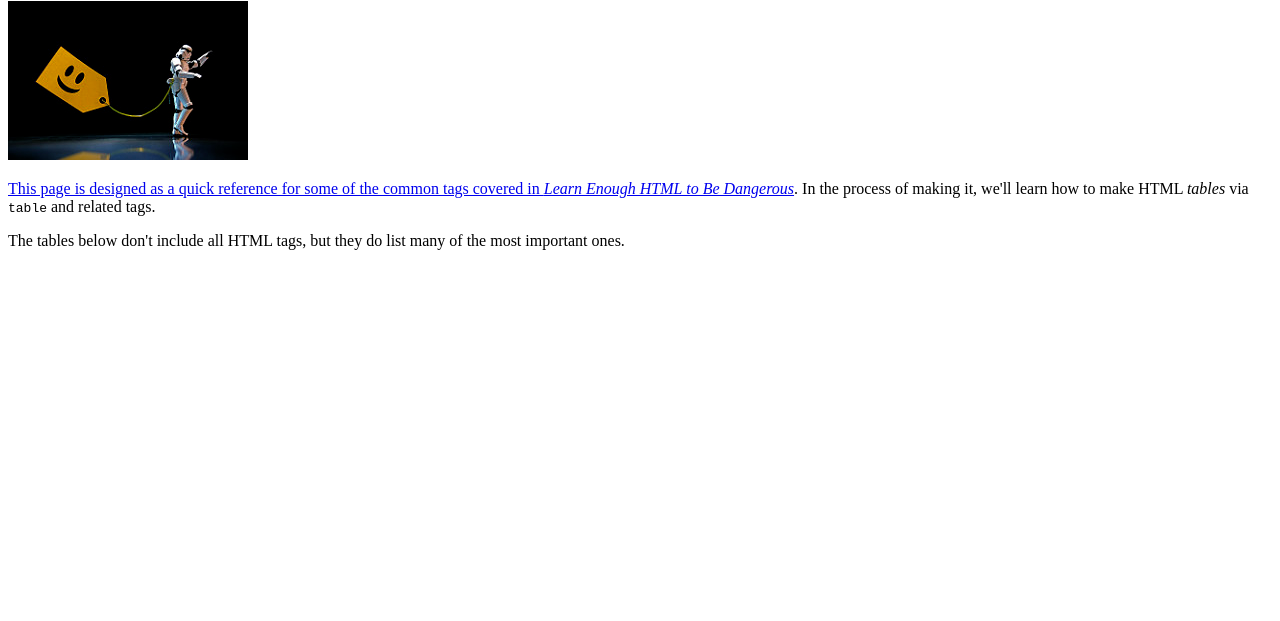
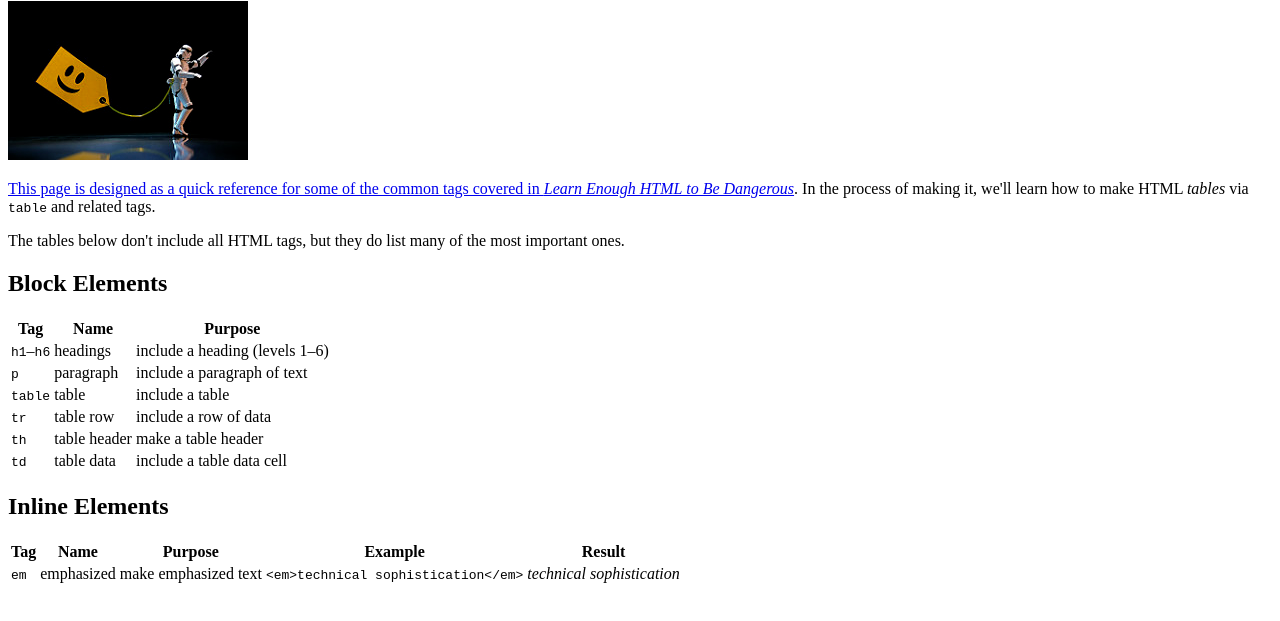
Before and after one commit to DrRoot85/simple_website, a plain HTML site: page tags.html in a window 1280 px wide. Shown: the part 79-700 px from the top of the page. Drawn offline with Linux system fonts and the light colour scheme.

Commit message:
Add a tags page

```diff
--- a/tags.html
+++ b/tags.html
@@ -24,5 +24,65 @@
       the most important ones.
     </p>
 
+    <h2>Block Elements</h2>
+
+<table>
+  <tr>
+    <th>Tag</th>
+    <th>Name</th>
+    <th>Purpose</th>
+  </tr>
+  <tr>
+    <td><code>h1</code>&ndash;<code>h6</code></td>
+    <td>headings</td>
+    <td>include a heading (levels 1&ndash;6)</td>
+  </tr>
+  <tr>
+    <td><code>p</code></td>
+    <td>paragraph</td>
+    <td>include a paragraph of text</td>
+  </tr>
+  <tr>
+    <td><code>table</code></td>
+    <td>table</td>
+    <td>include a table</td>
+  </tr>
+  <tr>
+    <td><code>tr</code></td>
+    <td>table row</td>
+    <td>include a row of data</td>
+  </tr>
+  <tr>
+    <td><code>th</code></td>
+    <td>table header</td>
+    <td>make a table header</td>
+  </tr>
+  <tr>
+    <td><code>td</code></td>
+    <td>table data</td>
+    <td>include a table data cell</td>
+  </tr>
+</table>
+
+
+
+   <h2>Inline Elements</h2>
+
+    <table>
+      <tr>
+        <th>Tag</th>
+        <th>Name</th>
+        <th>Purpose</th>
+        <th>Example</th>
+        <th>Result</th>
+      </tr>
+      <tr>
+        <td><code>em</code></td>
+        <td>emphasized</td>
+        <td>make emphasized text</td>
+        <td><code>&lt;em&gt;technical sophistication&lt;/em&gt;</code></td>
+        <td><em>technical sophistication</em></td>
+      </tr>
+    </table>
   </body>
 </html>
```
